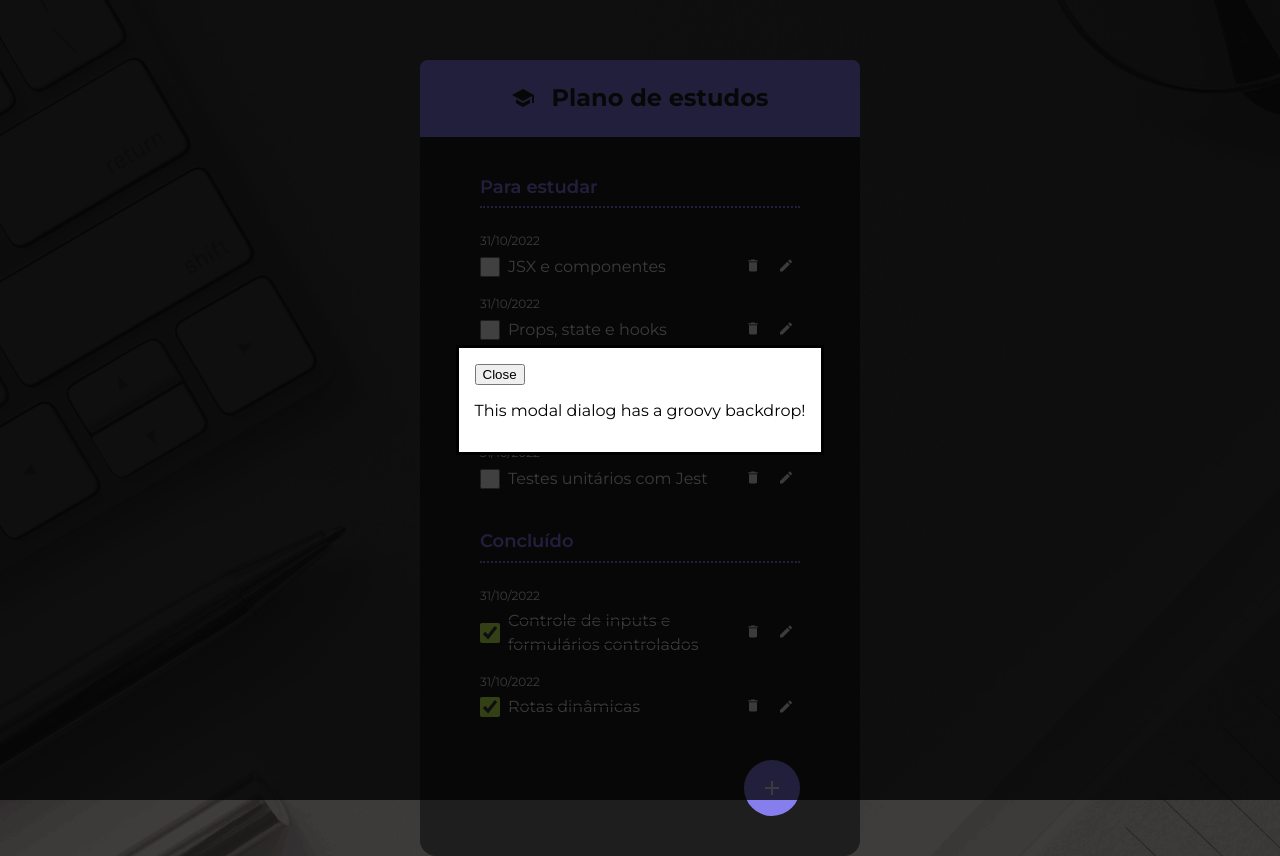
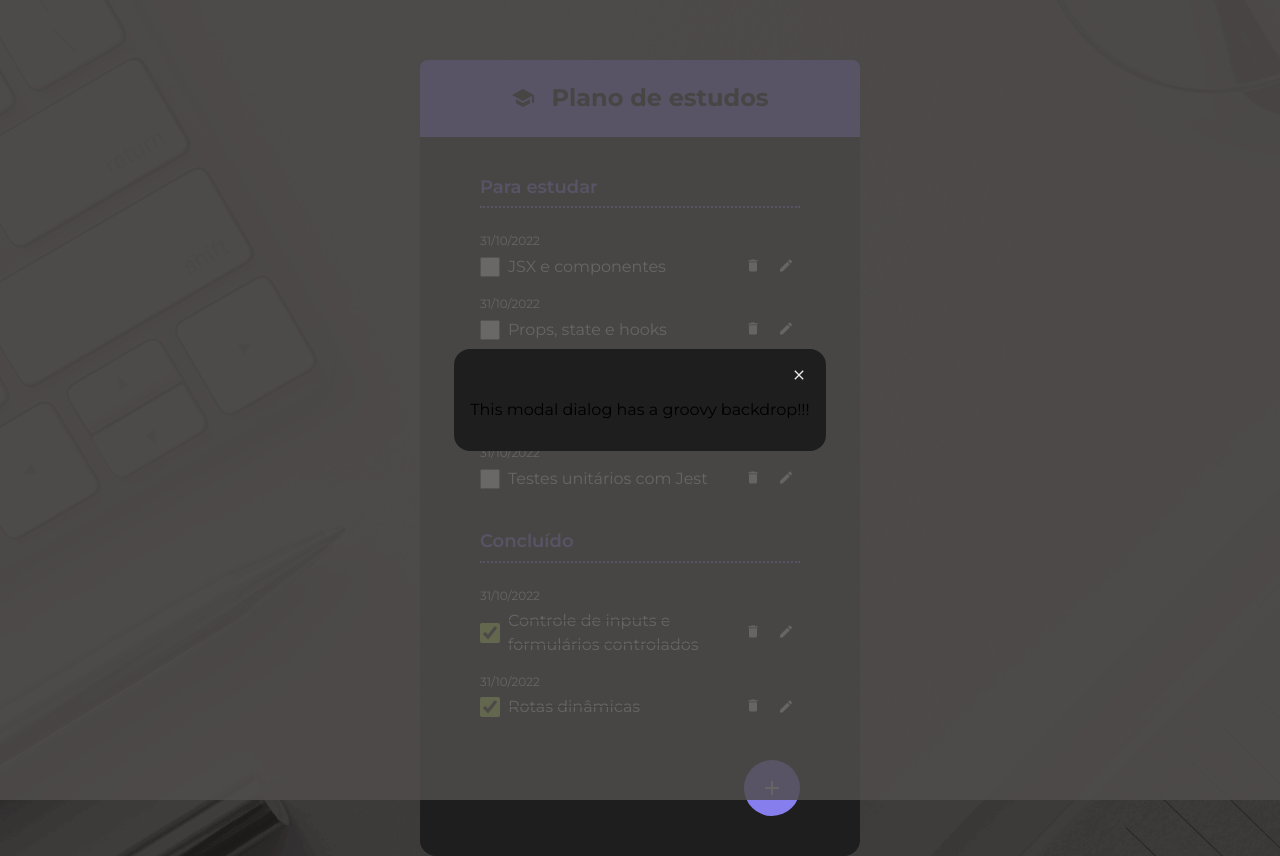
Before and after one commit to jamesschulzm/react-todo-list, a React (Vite) app: page / in a window 1280 px wide. Both pictures are taken after a click on the button 772 px from the left and 787 px from the top of the page. Built offline with nearby package versions, Linux system fonts and the light colour scheme.

Commit message:
[ADD] Criando um componente reaproveitável

```diff
--- a/src/App.jsx
+++ b/src/App.jsx
@@ -83,7 +83,9 @@
             })}
           </ToDoList>
           <Footer>
-            <Dialog isOpen={showDialog} onClose={toggleDialog} />
+            <Dialog isOpen={showDialog} onClose={toggleDialog}>
+              <p>This modal dialog has a groovy backdrop!!!</p>
+            </Dialog>
 
             <FabButton onClick={toggleDialog}>
               <IconPlus />
--- a/src/components/Dialog/dialog.style.css
+++ b/src/components/Dialog/dialog.style.css
@@ -1,4 +1,21 @@
 ::backdrop {
-  background-color: #000;
-  opacity: 0.75;
+  background-color: #504d4d;
+  opacity: 0.85;
 }
+
+.dialog {
+  background-color: #1e1e1e;
+  border: none;
+  border-radius: 16px;
+  padding: 16px;
+}
+
+.btn-close-wrapper {
+  text-align: right;
+}
+
+.btn-close {
+  background-color: transparent;
+  border: none;
+  cursor: pointer;
+}
--- a/src/components/Dialog/index.jsx
+++ b/src/components/Dialog/index.jsx
@@ -1,7 +1,8 @@
 import { useEffect, useRef } from "react";
+import { IconClose } from "../icons";
 import "./dialog.style.css";
 
-export function Dialog({ isOpen, onClose }) {
+export function Dialog({ isOpen, onClose, children }) {
   // Não utilizar!!!
   // const dialog = document.querySelector("dialog");
 
@@ -31,11 +32,13 @@
 
   return (
     <>
-      <dialog ref={dialogRef}>
-        <button autoFocus onClick={onClose}>
-          Close
-        </button>
-        <p>This modal dialog has a groovy backdrop!</p>
+      <dialog ref={dialogRef} className="dialog">
+        <div className="btn-close-wrapper">
+          <button autoFocus onClick={onClose} className="btn-close">
+            <IconClose />
+          </button>
+        </div>
+        {children}
       </dialog>
     </>
   );
--- a/src/components/icons/index.jsx
+++ b/src/components/icons/index.jsx
@@ -1,28 +1,82 @@
 export function IconSchool() {
   return (
-        <svg width="24" height="18" viewBox="0 0 24 18" fill="none" xmlns="http://www.w3.org/2000/svg">
-            <path d="M12 0L23.0156 6V14.0156H21V7.07812L12 12L0.984375 6L12 0ZM5.01562 10.1719L12 14.0156L18.9844 10.1719V14.2031L12 18L5.01562 14.2031V10.1719Z" fill="#1E1E1E" />
+    <svg
+      width="24"
+      height="18"
+      viewBox="0 0 24 18"
+      fill="none"
+      xmlns="http://www.w3.org/2000/svg"
+    >
+      <path
+        d="M12 0L23.0156 6V14.0156H21V7.07812L12 12L0.984375 6L12 0ZM5.01562 10.1719L12 14.0156L18.9844 10.1719V14.2031L12 18L5.01562 14.2031V10.1719Z"
+        fill="#1E1E1E"
+      />
     </svg>
-    )
+  );
 }
 export function IconPencil() {
   return (
-        <svg width="16" height="20" viewBox="0 0 16 20" fill="none" xmlns="http://www.w3.org/2000/svg">
-            <path d="M2 14L9.375 6.625L11.875 9.125L4.5 16.5H2V14ZM13.8125 6.25C13.9375 6.375 14 6.53125 14 6.71875C14 6.90625 13.9375 7.0625 13.8125 7.1875L12.5938 8.40625L10.0938 5.90625L11.3125 4.6875C11.4375 4.5625 11.5938 4.5 11.7812 4.5C11.9688 4.5 12.125 4.5625 12.25 4.6875L13.8125 6.25Z" fill="#EAEAEA" />
+    <svg
+      width="16"
+      height="20"
+      viewBox="0 0 16 20"
+      fill="none"
+      xmlns="http://www.w3.org/2000/svg"
+    >
+      <path
+        d="M2 14L9.375 6.625L11.875 9.125L4.5 16.5H2V14ZM13.8125 6.25C13.9375 6.375 14 6.53125 14 6.71875C14 6.90625 13.9375 7.0625 13.8125 7.1875L12.5938 8.40625L10.0938 5.90625L11.3125 4.6875C11.4375 4.5625 11.5938 4.5 11.7812 4.5C11.9688 4.5 12.125 4.5625 12.25 4.6875L13.8125 6.25Z"
+        fill="#EAEAEA"
+      />
     </svg>
-    )
+  );
 }
 export function IconTrash() {
   return (
-        <svg width="10" height="13" viewBox="0 0 10 13" fill="none" xmlns="http://www.w3.org/2000/svg">
-            <path d="M9.65625 1.15625V2.5H0.34375V1.15625H2.65625L3.34375 0.5H6.65625L7.34375 1.15625H9.65625ZM1 11.1562V3.15625H9V11.1562C9 11.5104 8.86458 11.8229 8.59375 12.0938C8.32292 12.3646 8.01042 12.5 7.65625 12.5H2.34375C1.98958 12.5 1.67708 12.3646 1.40625 12.0938C1.13542 11.8229 1 11.5104 1 11.1562Z" fill="#EAEAEA" />
+    <svg
+      width="10"
+      height="13"
+      viewBox="0 0 10 13"
+      fill="none"
+      xmlns="http://www.w3.org/2000/svg"
+    >
+      <path
+        d="M9.65625 1.15625V2.5H0.34375V1.15625H2.65625L3.34375 0.5H6.65625L7.34375 1.15625H9.65625ZM1 11.1562V3.15625H9V11.1562C9 11.5104 8.86458 11.8229 8.59375 12.0938C8.32292 12.3646 8.01042 12.5 7.65625 12.5H2.34375C1.98958 12.5 1.67708 12.3646 1.40625 12.0938C1.13542 11.8229 1 11.5104 1 11.1562Z"
+        fill="#EAEAEA"
+      />
     </svg>
-    )
+  );
 }
 export function IconPlus() {
   return (
-        <svg width="14" height="14" viewBox="0 0 14 14" fill="none" xmlns="http://www.w3.org/2000/svg">
-            <path d="M13.9844 7.98438H7.98438V13.9844H6.01562V7.98438H0.015625V6.01562H6.01562V0.015625H7.98438V6.01562H13.9844V7.98438Z" fill="#EAEAEA" />
+    <svg
+      width="14"
+      height="14"
+      viewBox="0 0 14 14"
+      fill="none"
+      xmlns="http://www.w3.org/2000/svg"
+    >
+      <path
+        d="M13.9844 7.98438H7.98438V13.9844H6.01562V7.98438H0.015625V6.01562H6.01562V0.015625H7.98438V6.01562H13.9844V7.98438Z"
+        fill="#EAEAEA"
+      />
     </svg>
-    )
+  );
 }
+
+export function IconClose() {
+  return (
+    <svg
+      width="10"
+      height="10"
+      viewBox="0 0 10 10"
+      fill="none"
+      xmlns="http://www.w3.org/2000/svg"
+    >
+      <path
+        d="M9.65625 1.28125L5.9375 5L9.65625 8.71875L8.71875 9.65625L5 5.9375L1.28125 9.65625L0.34375 8.71875L4.0625 5L0.34375 1.28125L1.28125 0.34375L5 4.0625L8.71875 0.34375L9.65625 1.28125Z"
+        fill="#EAEAEA"
+      />
+      Add commentMore actions
+    </svg>
+  );
+}
```
Lines whose indentation alone changed are shown as unchanged.
